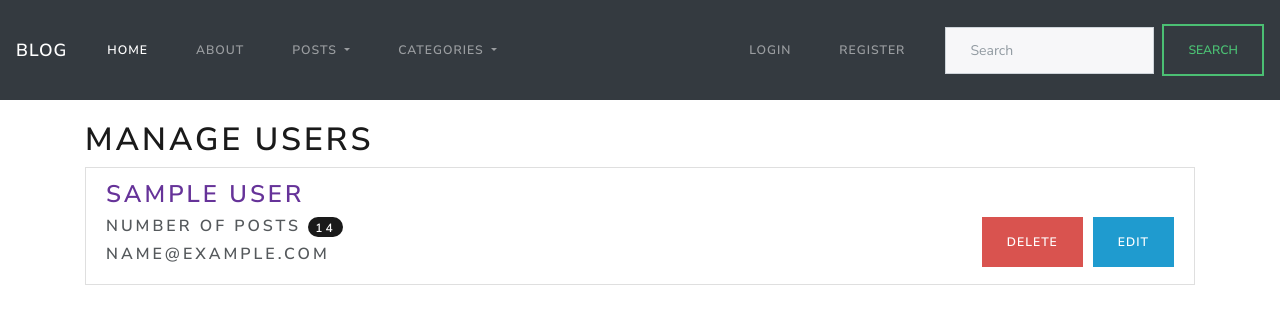
After one commit to GengJulian/Webprog3_project, a CodeIgniter app: page /Webprog3_project/index.php/admin_panel/list_users in a window 1280 px wide. The commit adds this page. Shown: the top 324 px of the page. Run offline with CodeIgniter, Linux system fonts and the light colour scheme; tables that the repository leaves empty or names only in its code hold one stand-in row (values such as "Sample post"); some libraries are stand-ins or nearby versions.

Commit message:
Manage users panel.

```diff
--- a/application/config/config.php
+++ b/application/config/config.php
@@ -158,7 +158,7 @@ $config['composer_autoload'] = FALSE;
 | DO NOT CHANGE THIS UNLESS YOU FULLY UNDERSTAND THE REPERCUSSIONS!!
 |
 */
-$config['permitted_uri_chars'] = 'a-z 0-9~%.:_\-';
+$config['permitted_uri_chars'] = '';
 
 /*
 |--------------------------------------------------------------------------
--- a/application/config/routes.php
+++ b/application/config/routes.php
@@ -59,6 +59,8 @@ $route['posts'] = 'posts/index';
 
 $route['default_controller'] = 'pages/view';
 
+$route['admin_panel/users'] ='admin_panel/list_users';
+
 $route['logout'] = 'users/logout';
 $route['login'] ='users/login';
 $route['register'] ='users/register';
--- /dev/null
+++ b/application/controllers/Admin_panel.php
@@ -0,0 +1,12 @@
+<?php
+
+
+class Admin_panel extends CI_Controller{
+	public function list_users(){
+		$data['title'] = 'Manage users';
+		$data['users'] = $this->user_model->get_users();
+		$this->load->view('templates/header');
+		$this->load->view('admin_panel/users', $data);
+		$this->load->view('templates/footer');
+	}
+}
--- a/application/controllers/Posts.php
+++ b/application/controllers/Posts.php
@@ -80,6 +80,7 @@ class Posts extends CI_Controller{
 			redirect('users/login');
 		}
 
+
 		$this->post_model->delete_post($id);
 		$this->session->set_flashdata('post_deleted','Poszt sikeresen el lett távolítva!');
 		redirect('posts');
@@ -92,7 +93,7 @@ class Posts extends CI_Controller{
 
 		$data['posts'] = $this->post_model->get_posts($slug);
 
-		if($this->session->userdata('user_id') !== $data['posts'][0]['user_id']){
+		if($this->session->userdata('user_id') !== $data['posts'][0]['user_id'] and $this->session->userdata('type') != 'admin'){
 			redirect('posts');
 		}
 		$data['categories'] = $this->post_model->get_categories();
--- a/application/controllers/Users.php
+++ b/application/controllers/Users.php
@@ -70,9 +70,12 @@ class Users extends CI_Controller{
 			$enc_password = md5($this->input->post('password'));
 			$user_id = $this->user_model->login($username,$enc_password);
 
+
 			if($user_id){
+				$user = $this->user_model->get_users($user_id);
 				$user_data = array('user_id'=>$user_id,
 									'username'=>$username,
+									'type' =>$user[0]['type'],
 									'logged_in'=>true);
 				$this->session->set_userdata($user_data);
 				$this->session->set_flashdata('login_success','Sikeres bejelentkezés!');
@@ -81,7 +84,6 @@ class Users extends CI_Controller{
 				$this->session->set_flashdata('login_failed','Sikertelen bejelentkezés!');
 				redirect('users/login');
 			}
-
 		}
 	}
 }
--- a/application/models/Post_model.php
+++ b/application/models/Post_model.php
@@ -70,7 +70,7 @@
 
 		public function export_posts(){
 			$query = $this->db->query("select title as 'post title',body as 'post text',
-								categories.name as category,users.name as 'created by'
+								categories.name as category,users.name as 'created by',posts.created_at
 								 from posts join categories on categories.id = posts.category_id
 								 join users on users.id = posts.user_id order by users.name");
 			return $query;
--- a/application/models/User_model.php
+++ b/application/models/User_model.php
@@ -7,7 +7,8 @@ class User_model extends CI_Model{
 					'email' =>$this->input->post('email'),
 					'username' =>$this->input->post('username'),
 					'password' => $enc_password,
-					'zipcode' =>$this->input->post('zipcode'));
+					'zipcode' =>$this->input->post('zipcode'),
+					'type' => 'normal');
 
 		return $this->db->insert('users',$data);
 	}
@@ -41,4 +42,13 @@ class User_model extends CI_Model{
 			return false;
 		}
 	}
+
+	public function get_users($user_id = FALSE){
+		if($user_id){
+			$query = $this->db->get_where('users',array('id' => $user_id));
+		}else{
+			$query = $this->db->get('users');
+		}
+		return $query->result_array();
+	}
 }
--- /dev/null
+++ b/application/views/admin_panel/users.php
@@ -0,0 +1,12 @@
+<h1><?= $title ?></h1>
+<div class="list-group">
+	<?php foreach ($users as $user): ?>
+	<li  class="list-group-item list-group-item-action">
+		<h3  style="color: rebeccapurple;"><?php echo $user['name']; ?></h3>
+		<a class="btn btn-info float-right"  href="">Edit</a>
+		<a class="btn btn-danger float-right"  style="margin: 0 10px;" href="<?php echo base_url(); ?>/admin_panel/delete_user/">Delete</a>
+		<h5>number of posts <span class="badge badge-primary badge-pill">14</span></h5>
+		<h5><?php echo $user['email']; ?></h5>
+	</li>
+	<?php endforeach; ?>
+</div>
--- a/application/views/posts/view.php
+++ b/application/views/posts/view.php
@@ -4,7 +4,7 @@
 	<small class="post-date">Posted on: <?php echo $post['created_at'];?></small>
 	</br>
 	<?php echo $post['body']; ?><br>
-	<?php if($this->session->userdata('user_id') == $post['user_id']): ?>
+	<?php if($this->session->userdata('user_id') == $post['user_id'] or $this->session->userdata('type') == 'admin'): ?>
 	<hr>
 	<a class="btn btn-primary float-left" style="margin: 0 10px;" href="<?php echo base_url(); ?>/posts/edit/<?php echo $post['slug']; ?>">Edit</a>
 	<?php echo form_open('/posts/delete/'.$post['id']); ?>
--- a/application/views/templates/header.php
+++ b/application/views/templates/header.php
@@ -51,6 +51,19 @@
 					</li>
 					<li class="nav-item">
 						<a class="nav-link" href="<?php echo base_url();?>register">Register</a>
+					</li>
+				<?php endif; ?>
+				<?php if($this->session->userdata('type') == 'admin'):?>
+					<li class="nav-item dropdown">
+						<a class="nav-link dropdown-toggle" href="#" id="navbarDropdown" role="button" data-toggle="dropdown" aria-haspopup="true" aria-expanded="false">
+							Admin panel
+						</a>
+						<div class="dropdown-menu" aria-labelledby="navbarDropdown">
+							<a class="dropdown-item" href="<?php echo base_url();?>admin_panel/users">Manage users</a>
+						</div>
+					</li>
+					<li class="nav-item">
+						<a class="nav-link admin_panel_btn" href="<?php echo base_url();?>admin_panel"></a>
 					</li>
 				<?php endif; ?>
 				<?php if($this->session->userdata('logged_in')): ?>
```
Also changed, not shown: assets/css/style.css (line endings or trailing spaces).
